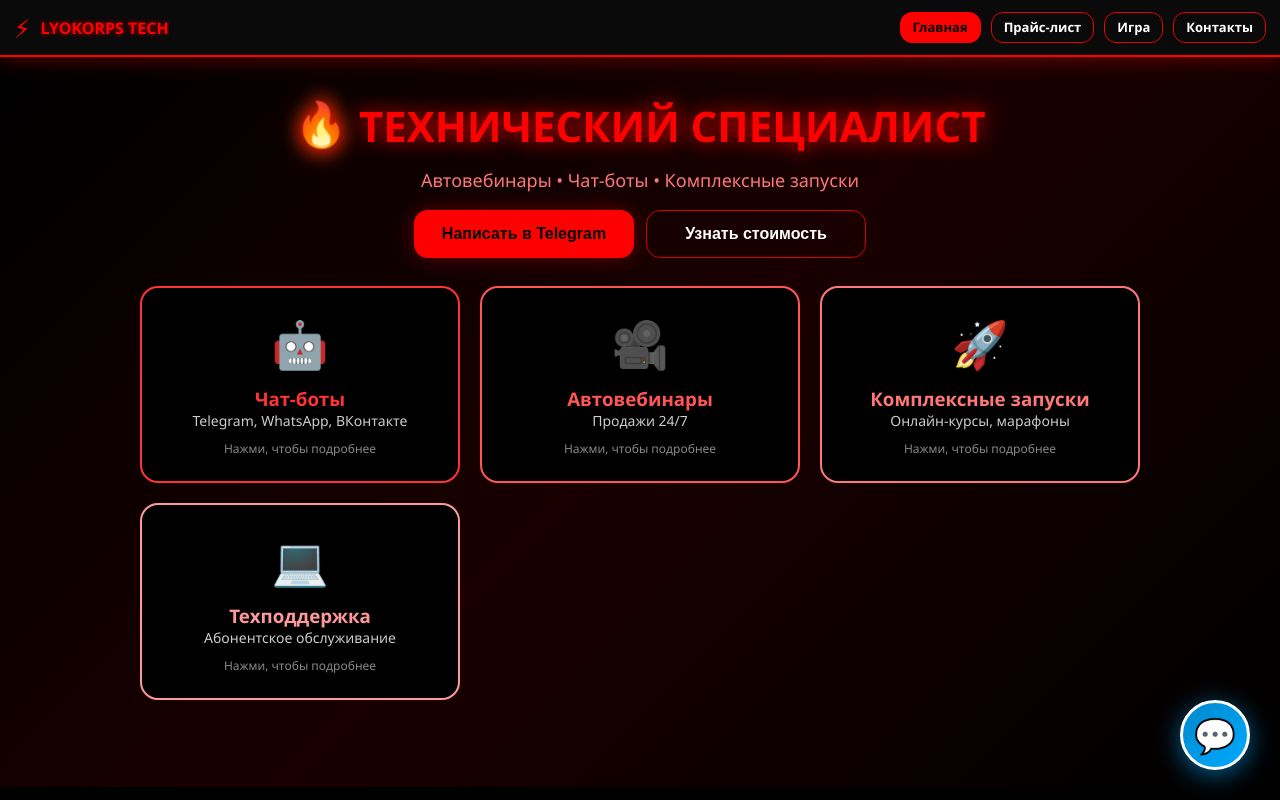
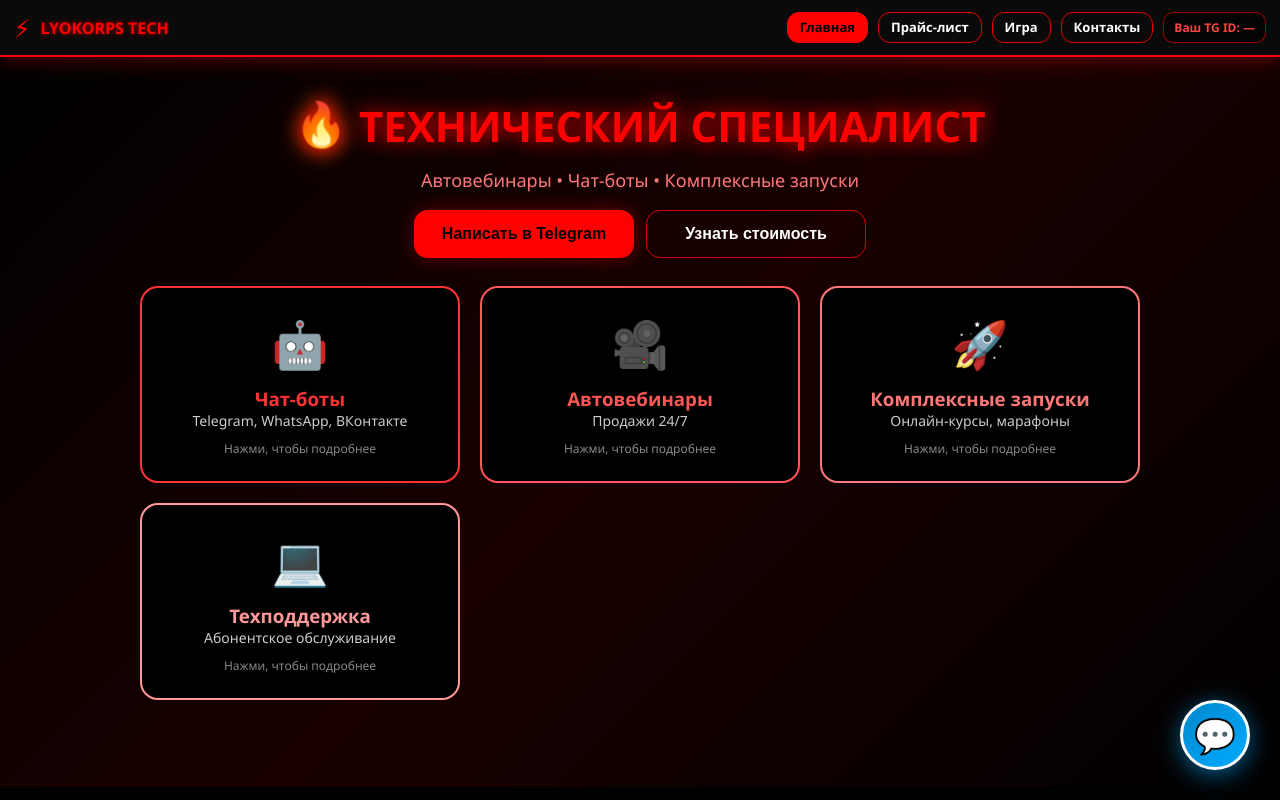
Before and after one commit to dgrin52-rgb/lyokorps-miniapp, a React (Create React App) app: page / in a window 1280 px wide. Built offline with nearby package versions, Linux system fonts and the light colour scheme.

Commit message:
Show Telegram user ID in navbar for debug

```diff
--- a/src/components/Navbar.js
+++ b/src/components/Navbar.js
@@ -1,4 +1,4 @@
-import React from 'react';
+import React, { useEffect, useState } from 'react';
 import { Link, useLocation } from 'react-router-dom';
 
 const Navbar = () => {
@@ -6,17 +6,38 @@ const Navbar = () => {
 
   // Для HashRouter активный путь чаще всего лежит в hash
   const currentPath =
-    (location.hash && location.hash.replace(/^#/, '')) || location.pathname || '/';
+    (location.hash && location.hash.replace(/^#/, '')) ||
+    location.pathname ||
+    '/';
 
   const isActive = (path) => currentPath === path;
 
   const linkClass = (path) =>
     `navbar__link ${isActive(path) ? 'navbar__link--active' : ''}`;
 
+  // --- TELEGRAM DATA ---
+  const [tgId, setTgId] = useState(null);
+
+  useEffect(() => {
+    const tg = window.Telegram?.WebApp;
+
+    try {
+      tg?.ready?.();
+    } catch (e) {}
+
+    const user = tg?.initDataUnsafe?.user;
+    if (user?.id) {
+      setTgId(user.id);
+    }
+  }, []);
+  // ---------------------
+
   return (
     <nav className="navbar">
       <Link to="/" className="navbar__logo">
-        <span style={{ color: '#ff0000', fontSize: '26px', lineHeight: 1 }}>⚡</span>
+        <span style={{ color: '#ff0000', fontSize: '26px', lineHeight: 1 }}>
+          ⚡
+        </span>
         <div className="navbar__logoText">LYOKORPS TECH</div>
       </Link>
 
@@ -26,6 +47,23 @@ const Navbar = () => {
         <Link to="/game" className={linkClass('/game')}>Игра</Link>
         <Link to="/contacts" className={linkClass('/contacts')}>Контакты</Link>
       </div>
+
+      {/* TG ID — для диагностики */}
+      <div
+        style={{
+          marginLeft: 'auto',
+          padding: '6px 10px',
+          borderRadius: 10,
+          background: 'rgba(0,0,0,0.6)',
+          border: '1px solid rgba(255,0,0,0.6)',
+          color: '#ff4444',
+          fontSize: 12,
+          fontWeight: 'bold',
+          whiteSpace: 'nowrap',
+        }}
+      >
+        Ваш TG ID: {tgId ?? '—'}
+      </div>
     </nav>
   );
 };
```
